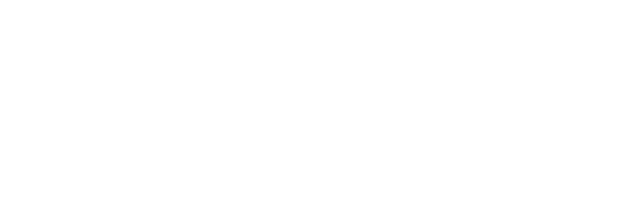
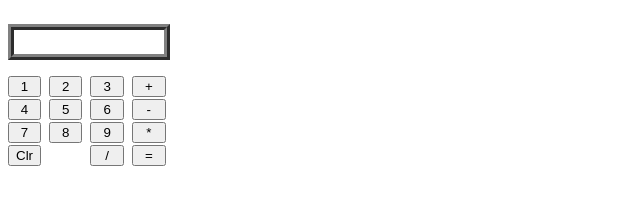
Before and after one commit to faizela/odin_Calculator, a plain HTML site: page index.html in a window 1280 px wide. Shown: the whole page, without its empty margins (0-640 px from the left). Drawn offline with Linux system fonts and the light colour scheme.

Commit message:
adding display and btns

```diff
--- a/index.html
+++ b/index.html
@@ -8,5 +8,50 @@
 </head>
 <body>
 
+ <div class="container">
+   <div id="display-container">
+     <p id="display"></p>
+   </div>
+    <div class="btns-container">
+       <div class="col-1">
+          <button class="col_1-btns" id="one">1</button>
+          <button class="col_1-btns" id="four">4</button>
+          <button class="col_1-btns" id="seven">7</button>
+          <button class="col_1-btns" id="Clr">Clr</button>
+        </div>
+        <div class="col-2">
+            <button class="col_2-btns" id="two">2</button>
+            <button class="col_2-btns" id="five">5</button>
+            <button class="col_2-btns" id="eight">8</button>
+          </div>
+
+          <div class="col-3">
+            <button class="col_3-btns" id="three">3</button>
+            <button class="col_3-btns" id="six">6</button>
+            <button class="col_3-btns" id="nine">9</button>
+            <button class="col_3-btns" id="divide">/</button>
+          </div>
+
+          <div class="col-3">
+            <button class="col_3-btns" id="plus">+</button>
+            <button class="col_3-btns" id="minus">-</button>
+            <button class="col_3-btns" id="nine">*</button>
+            <button class="col_3-btns" id="equal">=</button>
+          </div>
+
+
+
+       </div>
+    </div>
+
+
+
+
+
+
+
+
+ <link rel="stylesheet" href="styles.css">
+ <script src="scripts.js"></script>
 </body>
 </html>
--- a/styles.css
+++ b/styles.css
@@ -0,0 +1,41 @@
+.btns-container {
+    display: flex;
+
+}
+
+#display-container {
+ display: flex;
+
+}
+
+
+#display {
+    border: 6px ridge grey;
+    padding: 12px 75px;
+}
+
+.col-1 {
+    display: flex;
+    flex-direction: column;
+    gap: 2px;
+    padding: 0px;
+}
+
+
+
+
+.col-2, .col-3 {
+    display: flex;
+    flex-direction: column;
+    gap: 2px;
+    margin-left: 8px;
+    ;
+}
+
+
+
+.col_2-btns, .col_3-btns{
+    flex-grow: 0;
+    padding: 1px 11px;
+    gap: 1px;
+}
```
